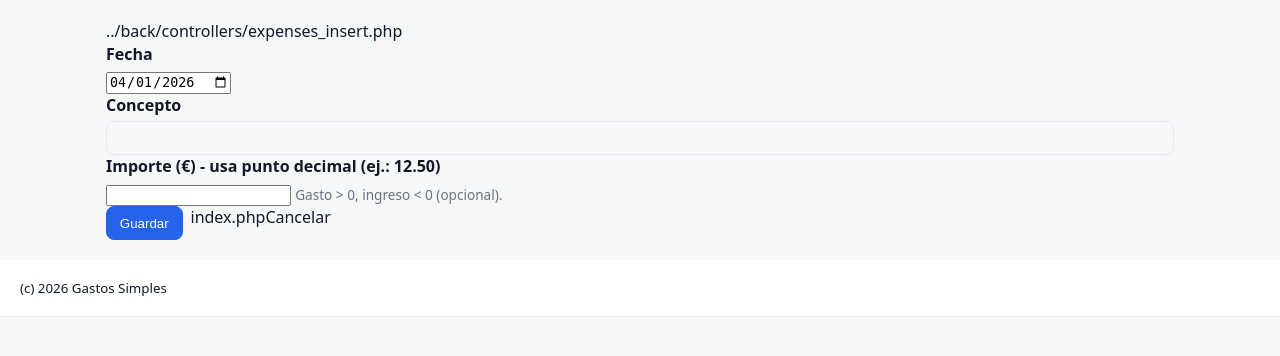
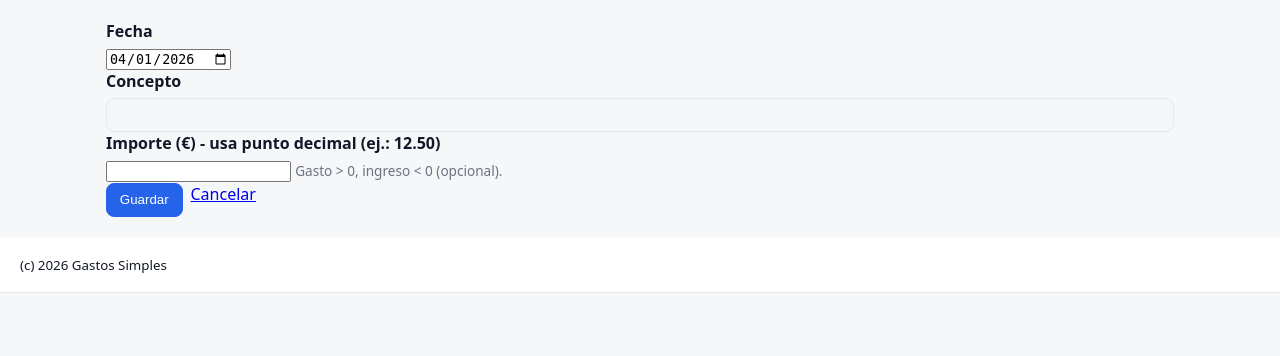
Before and after one commit to AlfredoMartinezCantero/Mini-proyecto-Gastos-simples-e-importacion-CSV, a PHP site: page /new.php in a window 1280 px wide. Shown: the top 356 px of the page. Run offline with PHP 8.4, Linux system fonts and the light colour scheme; the visitor is signed in with stand-in values (Sample User, id 1).

Commit message:
Update new.php

```diff
--- a/gastos simples/front/new.php
+++ b/gastos simples/front/new.php
@@ -55,7 +55,7 @@ $flashes = flash_consume_all();
             </ul>
         </div>
     <?php endif; ?>
-    ../back/controllers/expenses_insert.php
+    <form action="../back/controllers/expenses_insert.php" method="POST">
     <?= csrf_field() ?>
     <div class="field">
         <label for="date">Fecha</label>
@@ -75,7 +75,7 @@ $flashes = flash_consume_all();
 
     <div class="field actions">
         <button class="btn primary" type="submit">Guardar</button>
-        index.phpCancelar</a>
+        <a href="index.php">Cancelar</a>
     </div>
     </form>
 </main>
```
